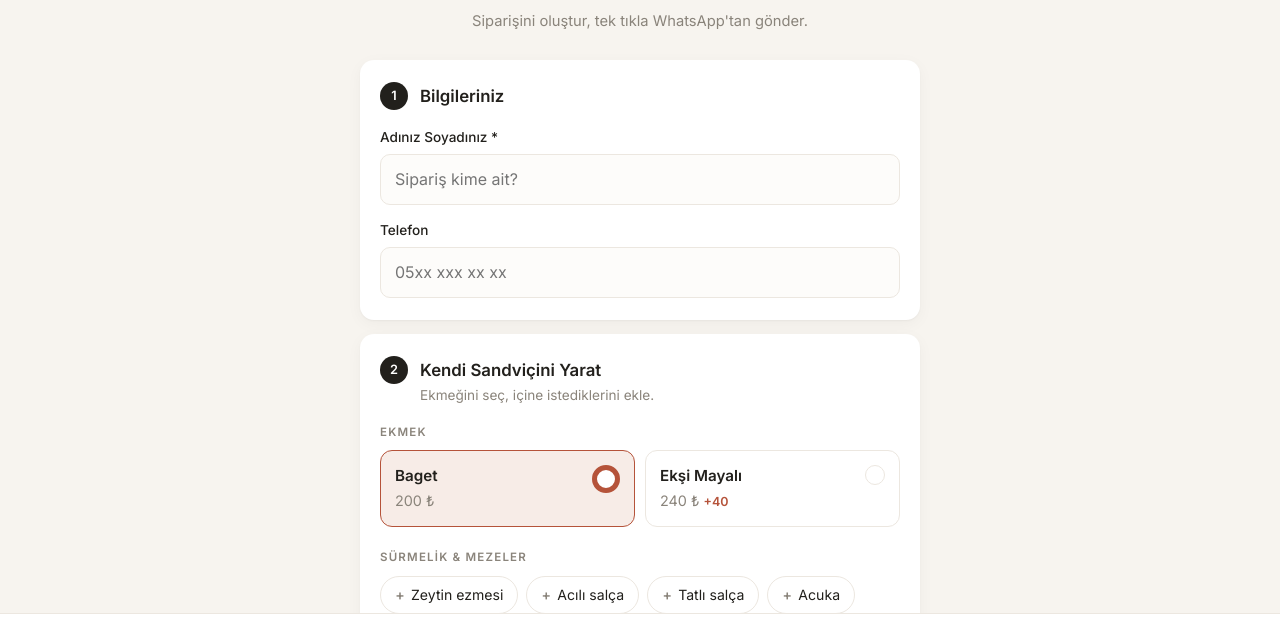
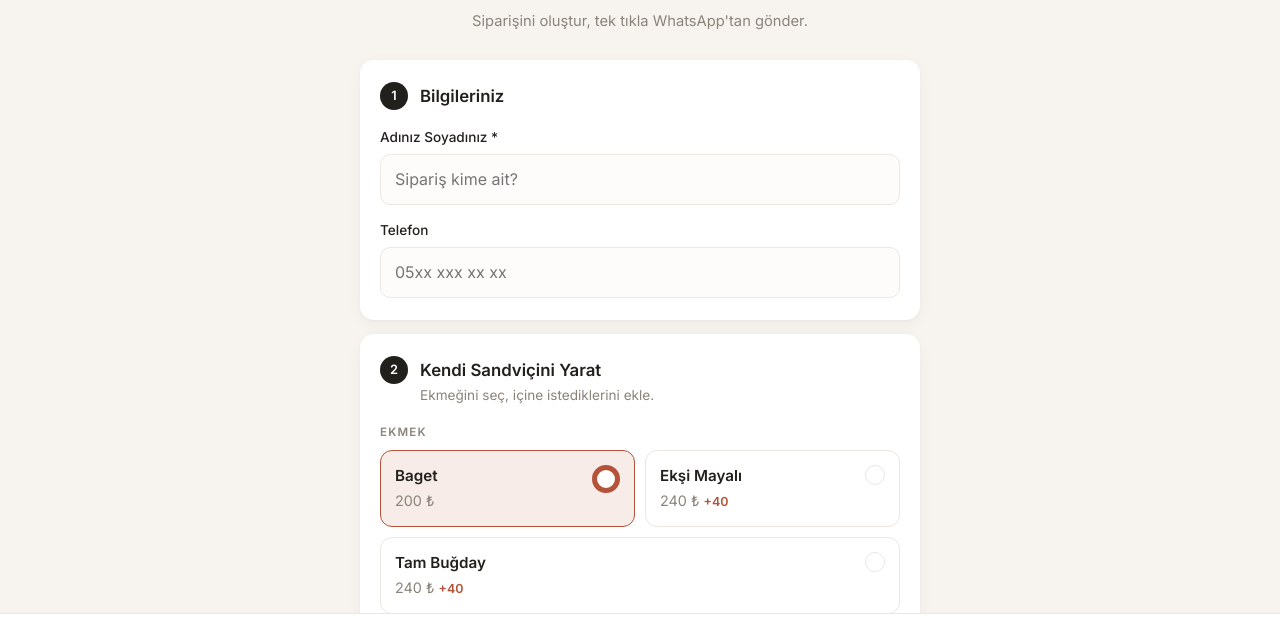
Before and after one commit to MustafaKorukmez/Tezgah-Sandwich, a plain HTML site: page index.html in a window 1280 px wide. Shown: the part 107-726 px from the top of the page. Drawn offline with Linux system fonts and the light colour scheme.

Commit message:
Tam buğday ekmek seçeneği ekle (+40 TL)
Co-Authored-By: Claude Sonnet 5.5 <noreply@anthropic.com>

```diff
--- a/index.html
+++ b/index.html
@@ -108,6 +108,7 @@
 
         /* Ekmek seçimi */
         .bread-options { display: grid; grid-template-columns: 1fr 1fr; gap: 10px; }
+        .bread-options > .bread-option:last-child:nth-child(odd) { grid-column: 1 / -1; }
         .bread-option input { position: absolute; opacity: 0; pointer-events: none; }
         .bread-option .box {
             display: block;
@@ -449,6 +450,13 @@
                 <input type="radio" name="bread" value="Ekşi Mayalı Ekmek" data-price="240">
                 <span class="box">
                     <span class="name">Ekşi Mayalı</span>
+                    <span class="price">240 ₺<em>+40</em></span>
+                </span>
+            </label>
+            <label class="bread-option">
+                <input type="radio" name="bread" value="Tam Buğday Ekmek" data-price="240">
+                <span class="box">
+                    <span class="name">Tam Buğday</span>
                     <span class="price">240 ₺<em>+40</em></span>
                 </span>
             </label>
```
